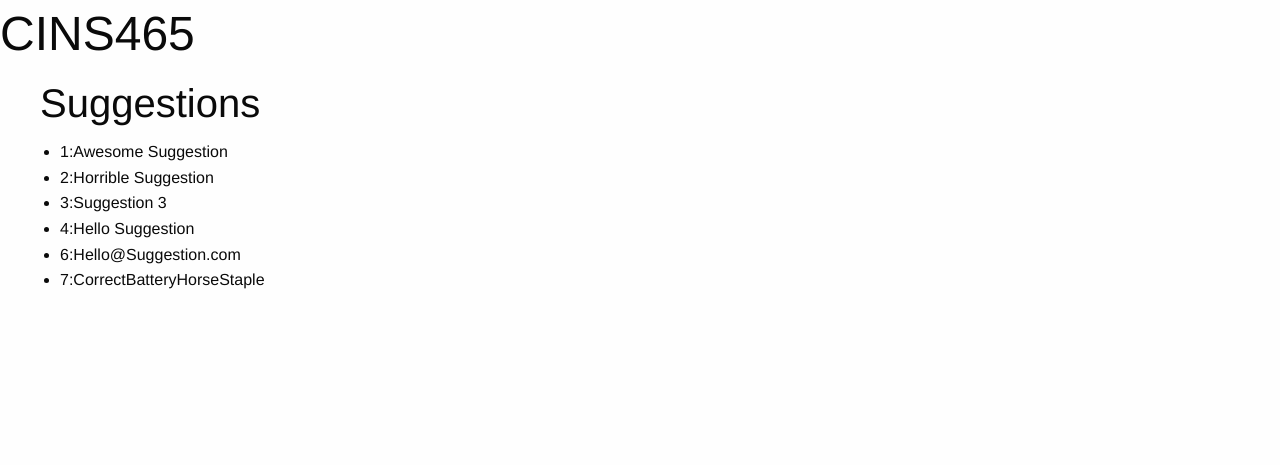
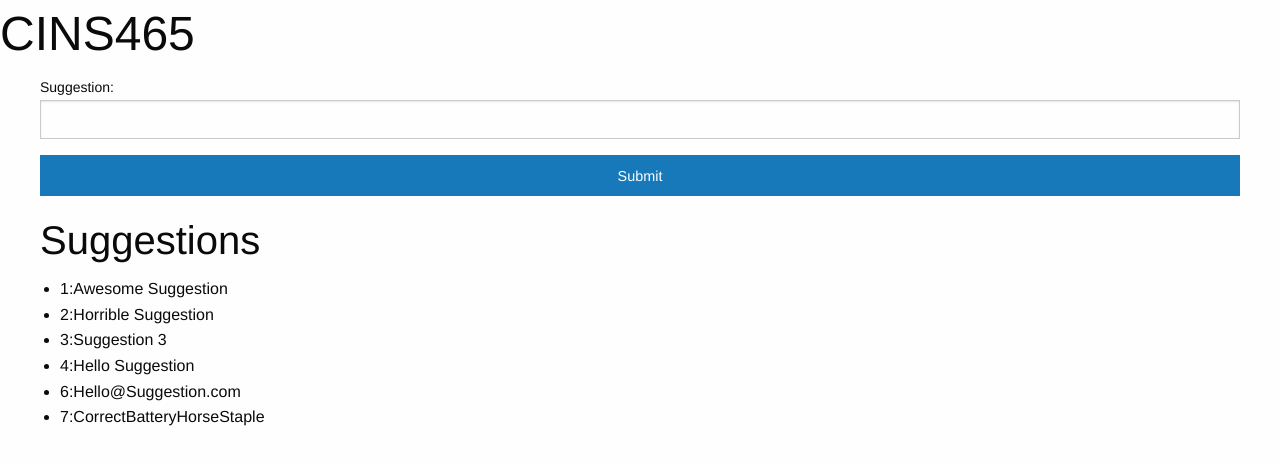
Before and after one commit to CSUChico-CINS465/CINS465-S18-Examples, a Django app: page /suggestion/ in a window 1280 px wide. Shown: the top 465 px of the page. Run offline with Django 3.2, Linux system fonts and the light colour scheme; data comes from the database, SQL or seed files in the repository; both versions use the stored data as it was after the commit; some libraries are stand-ins or nearby versions.

Commit message:
Getting Started w/ Forms

```diff
--- /dev/null
+++ b/code/myapp/forms.py
@@ -0,0 +1,19 @@
+from django import forms
+from django.core.validators import validate_email, validate_slug
+
+def verifySuggestion(value):
+    if len(value)<10:
+        raise forms.ValidationError("Not Long Enough")
+    # Always return the cleaned data, whether you have changed it or
+    # not.
+    return value
+
+def verifySuggestion2(value):
+    if value[0]=='H':
+        raise forms.ValidationError("Can't start w/ H")
+    # Always return the cleaned data, whether you have changed it or
+    # not.
+    return value
+
+class Suggestion_Form(forms.Form):
+    suggestion = forms.CharField(validators=[verifySuggestion2,verifySuggestion,validate_slug],label='Suggestion', max_length=240)
--- a/code/myapp/templates/suggestion.html
+++ b/code/myapp/templates/suggestion.html
@@ -7,6 +7,15 @@ Suggestions
 {% block body %}
 <div class="grid-container">
   <div class="grid-x grid-padding-x">
+    <div class="large-12 medium-12 small-12">
+      <form action="/suggestion/" method="post">
+          {% csrf_token %}
+          {{ form.suggestion.errors }}
+          {{ form.suggestion.label_tag }}
+          {{ form.suggestion }}
+          <input type="submit" class="button expanded" value="Submit" />
+      </form>
+    </div>
     <div class="large-12 medium-12 small-12">
       <h2>Suggestions</h2>
     </div>
--- a/code/myapp/views.py
+++ b/code/myapp/views.py
@@ -2,6 +2,7 @@ from django.shortcuts import render
 from django.http import HttpResponse
 
 from .models import Suggestion_Model
+from .forms import Suggestion_Form
 
 # Create your views here.
 def index(request):
@@ -9,9 +10,20 @@ def index(request):
     return render(request, 'index.html')
 
 def suggestion_view(request):
+    if request.method == 'POST':
+        form = Suggestion_Form(request.POST)
+        if form.is_valid():
+            suggest = Suggestion_Model(
+                suggestion=form.cleaned_data['suggestion']
+            )
+            suggest.save()
+            form = Suggestion_Form()
+    else:
+        form = Suggestion_Form()
     suggestion_list = Suggestion_Model.objects.all()
     context={
-        "suggestion_list":suggestion_list
+        "suggestion_list":suggestion_list,
+        "form":form
         }
     return render(request, 'suggestion.html',context)
 
```
Also changed, not shown: code/db.sqlite3.
